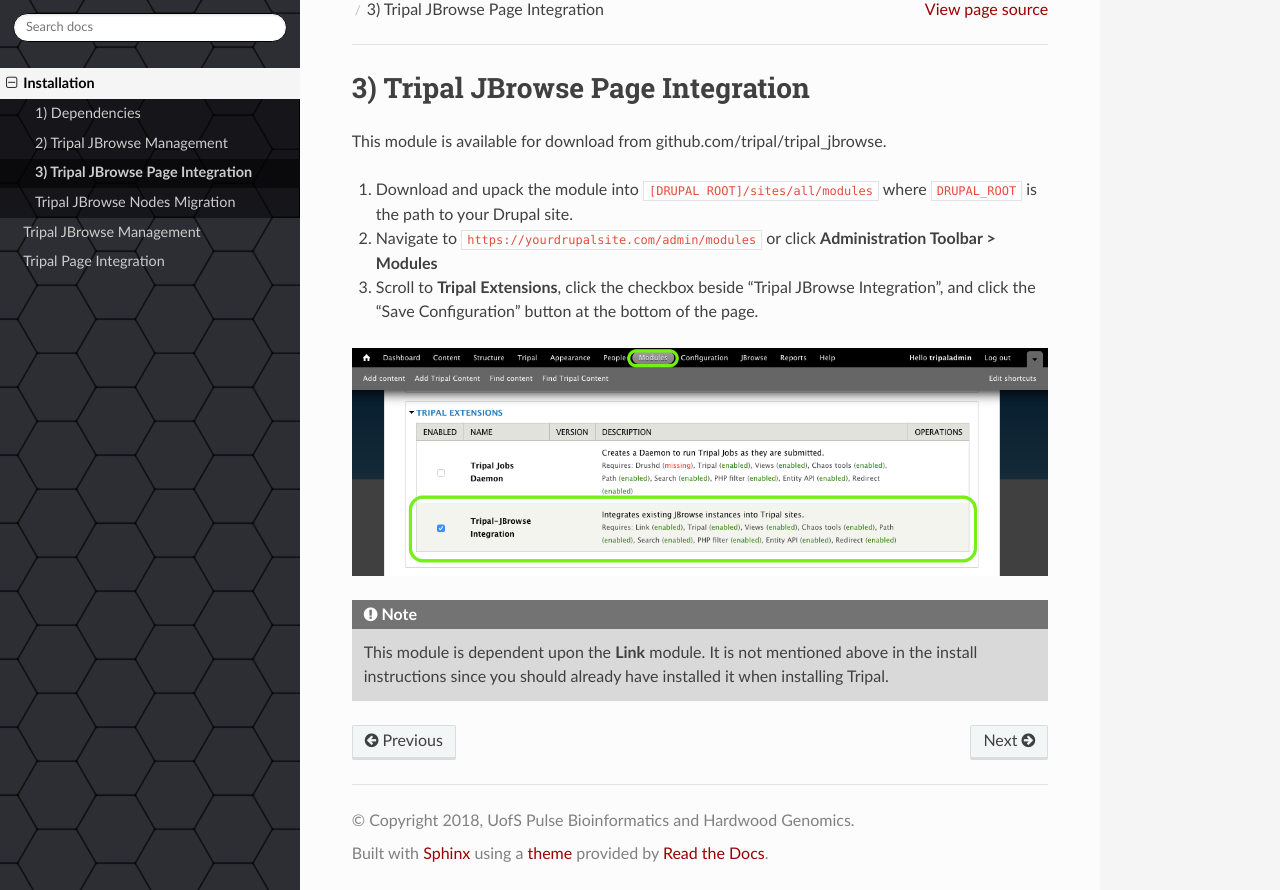
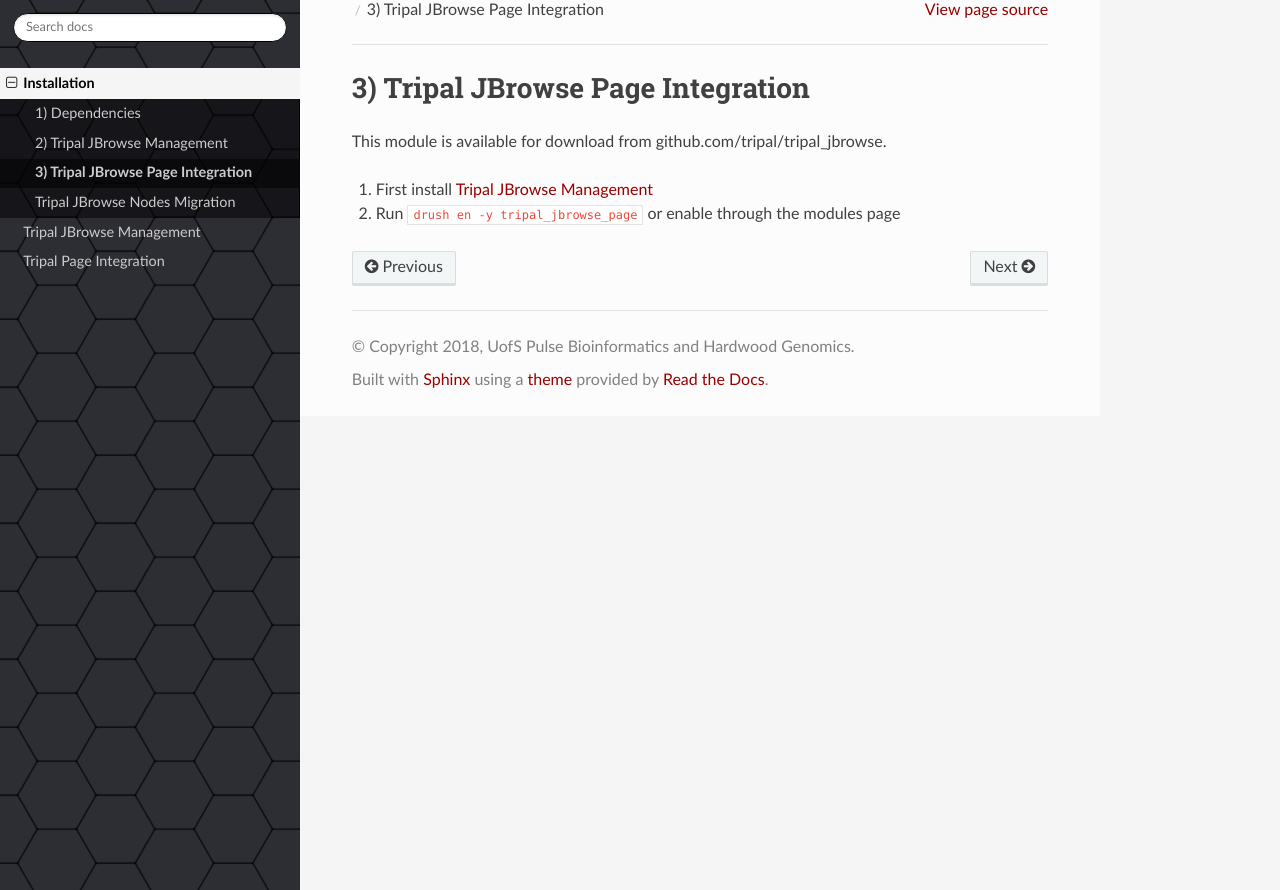
Before and after one commit to tripal/tripal_jbrowse, a Sphinx documentation site: the page built from docs/guide/install/instance_page.rst, in a window 1280 px wide and 1230 px high. Shown: the part 340-1230 px from the top of the window. Built offline with Sphinx 7.4.7 and the Read the Docs theme 2.0.0, drawn with Linux system fonts in a browser that asks for light colours.

Commit message:
Update installation instructions.

```diff
--- a/docs/guide/install/instance_page.rst
+++ b/docs/guide/install/instance_page.rst
@@ -3,12 +3,5 @@
 
 This module is available for download from github.com/tripal/tripal_jbrowse.
 
-1. Download and upack the module into ``[DRUPAL ROOT]/sites/all/modules`` where ``DRUPAL_ROOT`` is the path to your Drupal site.
-2. Navigate to ``https://yourdrupalsite.com/admin/modules`` or click **Administration Toolbar > Modules**
-3. Scroll to **Tripal Extensions**, click the checkbox beside "Tripal JBrowse Integration", and click the "Save Configuration" button at the bottom of the page.
-
-.. image:: ../../assets/tripal_jbrowse.1.install.png
-
-.. note::
-
-   This module is dependent upon the **Link** module. It is not mentioned above in the install instructions since you should already have installed it when installing Tripal.
+1. First install :doc:`Tripal JBrowse Management <jbrowse_mgmt>`
+2. Run ``drush en -y tripal_jbrowse_page`` or enable through the modules page
--- a/docs/guide/install/jbrowse_mgmt/configuration.rst
+++ b/docs/guide/install/jbrowse_mgmt/configuration.rst
@@ -2,7 +2,8 @@
 ===============
 
 In order for the module to function properly, you need to first configure it.
-Please visit ``http://YOUR_SITE/admin/tripal_jbrowse/configure`` (replace YOUR_SITE with your domain)
-and fill out the form. You will need to know information about your JBrowse information.
+
+1. Visit your site through the browser and navigate to Administration » Tripal » Extensions » Tripal JBrowse Management » Settings.
+2. Fill out the configuration form and click "Save Settings". **You will need to know information about your JBrowse instance.**
 
 .. image:: ../../../assets/settings_page.png
--- a/docs/guide/install/jbrowse_mgmt/install.rst
+++ b/docs/guide/install/jbrowse_mgmt/install.rst
@@ -2,8 +2,8 @@
 ==============
 
 1. Download the module to your Drupal modules folder
-2. Run drush en -y hardwoods_jbrowse or enable through the modules page
-3. Visit the configuration page at /admin/hardwoods_jbrowse/configure
+2. Run ``drush en -y tripal_jbrowse_mgmt`` or enable through the modules page
+3. Visit the configuration page at Administration » Tripal » Extensions » Tripal JBrowse Management » Settings
 
 .. note::
 
--- a/docs/index.rst
+++ b/docs/index.rst
@@ -9,8 +9,8 @@
 
 This package of modules integrates `GMOD JBrowse <https://jbrowse.org/>`_ into your `Tripal <http://tripal.info/>`_ site providing
 
-   - Tripal page integration via **Tripal JBrowse** and
-   - a user interface for JBrowse instance creation and management via **Tripal JBrowse Management**.
+  1. A user interface for JBrowse instance creation and management via **Tripal JBrowse Management**
+  2. Drupal menu links and pages with embedded JBrowse instances via  **Tripal-JBrowse Page Integration**
 
  This powerful combination allows you to provide seamless genome browsing to your users in an administrator-friendly manner.
 
```
Also changed, not shown: docs/assets/settings_page.png.
